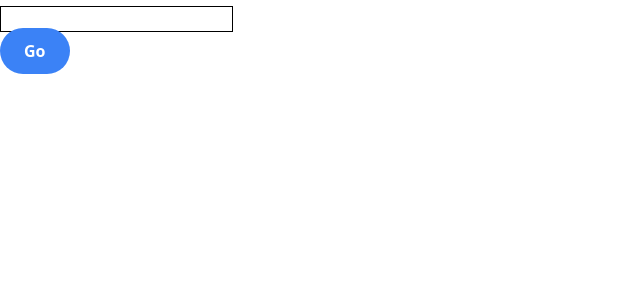
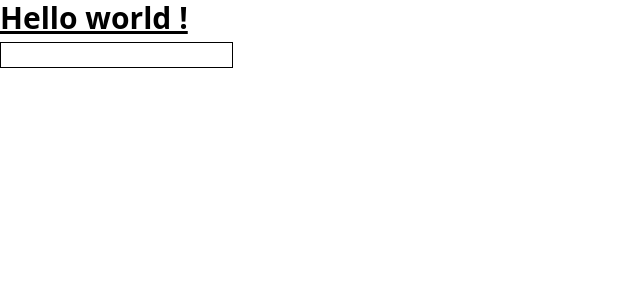
Before and after one commit to Lucas-Matusiak/meteo-campus, a Nuxt app: page / in a window 1280 px wide. Shown: the top 300 px of the page, without its empty margins (0-640 px from the left). Built offline with nearby package versions, Linux system fonts and the light colour scheme.

Commit message:
Revert "Bouton de navigation + page d'accueil + page Meteo 2"
This reverts commit 53518aa01a95fb117822cf841d83a47e3dd973b8.

```diff
--- a/app.vue
+++ b/app.vue
@@ -1,5 +1,16 @@
 <template>
   <div>
-    <NuxtPage/>
+    <h1 class="text-3xl font-bold underline">Hello world !</h1>
+    <BarreDeRecherche />
   </div>
 </template>
+<script>
+import BarreDeRecherche from '~/components/BarreDeRecherche.vue'
+
+export default {
+  components: {
+    BarreDeRecherche
+  }
+  // Autres options du composant parent
+}
+</script>
--- a/pages/index.vue
+++ b/pages/index.vue
@@ -1,14 +1,13 @@
 <template>
     <div>
+      <h1 class="text-3xl font-bold underline">Hello world !</h1>
       <BarreDeRecherche />
-
       <NuxtLink to="/meteo" class="px-6 py-3 bg-blue-500 text-white font-bold rounded-full hover:bg-blue-700 transition duration-300 ease-in-out">
-        Go
+        Voir les infos météo
       </NuxtLink>
     </div>
   </template>
   <script>
-
   import BarreDeRecherche from '~/components/BarreDeRecherche.vue'
 
   export default {
```
